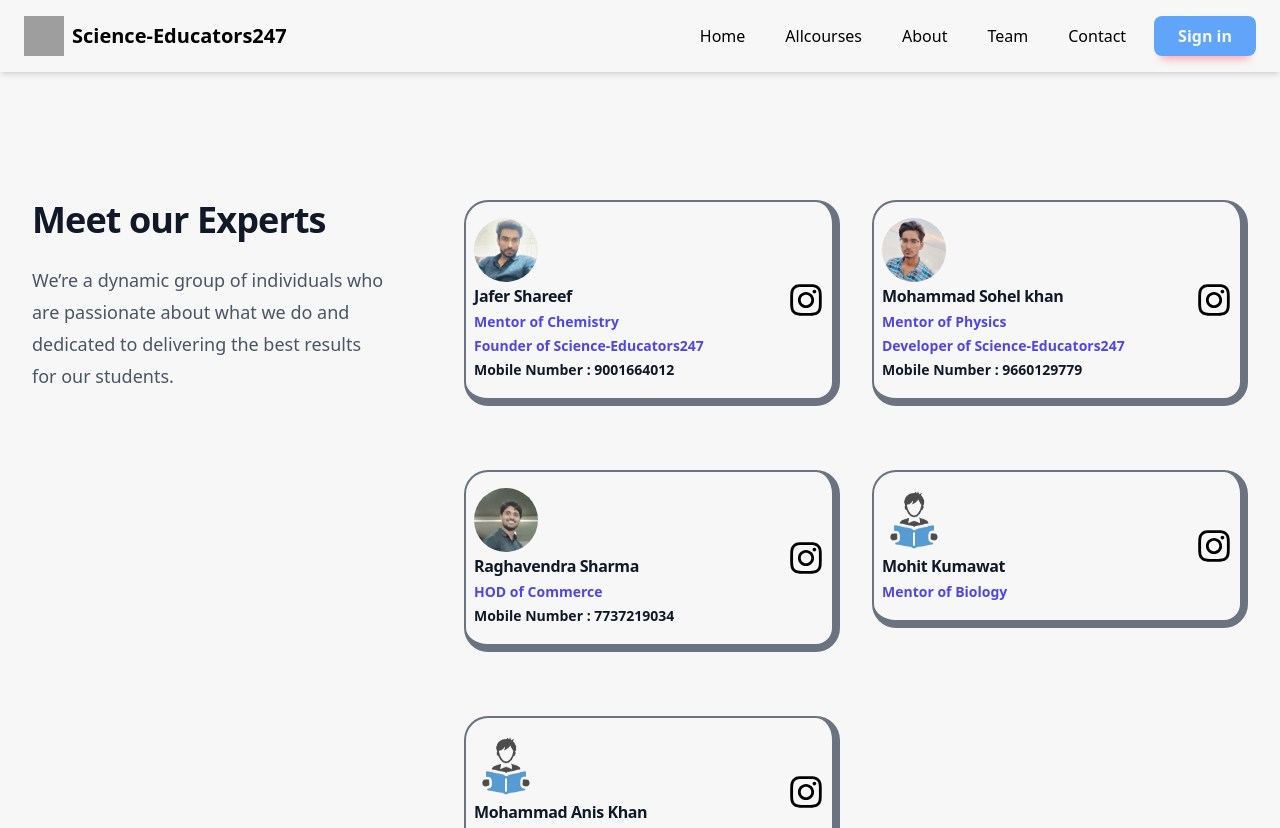
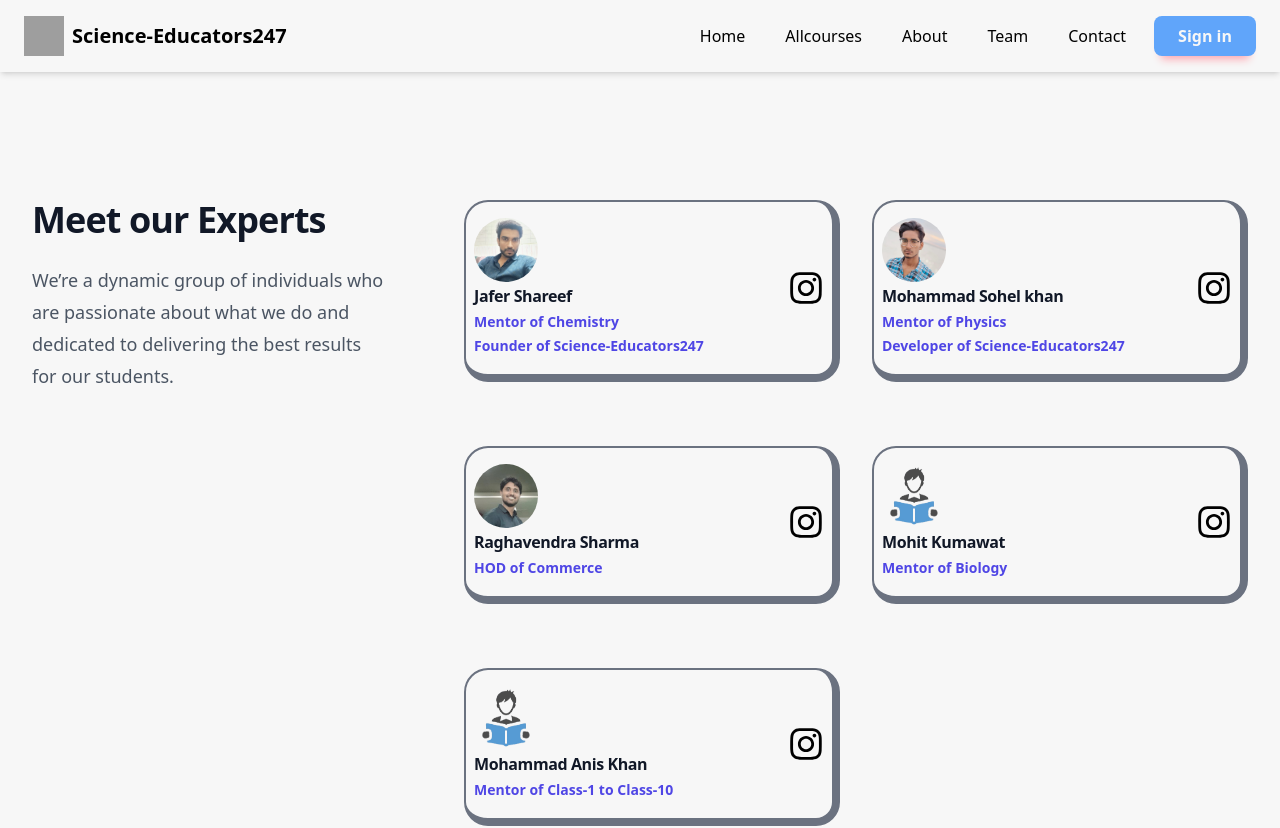
Before and after one commit to Sohelk9530/Science_Educators247, a React (Vite) app: page /team in a window 1280 px wide. Shown: the top 828 px of the page. Built offline with nearby package versions, Linux system fonts and the light colour scheme; grey boxes are pictures that could not be loaded.

Commit message:
update all

```diff
--- a/src/components/Courses/Coursecard.jsx
+++ b/src/components/Courses/Coursecard.jsx
@@ -1,5 +1,6 @@
 import React from 'react';
 import { motion } from "framer-motion";
+import Practice_Series from './Practice_Series';
 
 const CourseCard = ({ title, description, image }) => {
 
@@ -18,7 +19,7 @@ const CourseCard = ({ title, description, image }) => {
         <div className="font-bold text-xl mb-2">{title}</div>
         <p className="text-gray-700 text-base">{description}</p>
         <button className='primary-btn transition-all duration-300 hover:scale-105'>
-        <a href="https://www.youtube.com/@Science-Educators247" target="_blank" rel="noopener noreferrer">Enroll Now!</a>
+        <a href={Practice_Series} target="_blank" rel="noopener noreferrer">Enroll Now!</a>
           </button>
       </div>
     </motion.div>
--- /dev/null
+++ b/src/components/Courses/Practice_Series.jsx
@@ -0,0 +1,23 @@
+import React from "react";
+
+const Ch_01English="https://scienceeducators247.vercel.app/practice_series/Ch_01English.pdf"
+
+const Practice_Series = () => {
+
+    const downloadFileAtURL=(url)=>{
+     const fileName=url.split('/').pop();
+     const aTag=document.createElement('a');
+     aTag.href=url;
+     aTag.setAttribute('download',fileName);
+     document.body.appendChild(aTag);
+     aTag.click();
+     aTag.remove();
+    }
+  return(
+  <div style={{flex:1,alignItems:"center",justifyContent:"center"}}>
+     <h1>Practice_Series</h1>
+     <button onClick={()=>{downloadFileAtURL(Ch_01English)}}>Chapter-01(Electric Charge and Feild)</button>
+  </div>);
+};
+
+export default Practice_Series;
--- a/src/components/Team/Team.jsx
+++ b/src/components/Team/Team.jsx
@@ -9,7 +9,7 @@ const people = [
     name: 'Jafer Shareef',
     role: 'Mentor of Chemistry',
     main:'Founder of Science-Educators247',
-    mobile:'Mobile Number : 9001664012',
+    mobile:'',
     imageUrl:
       '/team-ast/jaferg.jpg',
       member_insta:"https://www.instagram.com/jafer9326?igsh=MThyNzFlZTd2MTI1bQ=="
@@ -18,7 +18,7 @@ const people = [
     name: 'Mohammad Sohel khan',
     role: 'Mentor of Physics',
     main:'Developer of Science-Educators247',
-    mobile:'Mobile Number : 9660129779',
+    mobile:'',
     imageUrl:
       '/team-ast/sohel.jpg',
    member_insta:"https://www.instagram.com/sohel_9790?utm_source=qr&igsh=MzlwNTFydDBxbGV6"
@@ -27,7 +27,7 @@ const people = [
       name: 'Raghavendra Sharma',
       role: 'HOD of Commerce',
       main:'',
-       mobile:'Mobile Number : 7737219034',
+       mobile:'',
       imageUrl:
         '/team-ast/raghav.jpg',
      member_insta:"#"
```
Also changed, not shown: 1 other file (tests, documents, lock files or other folders).
